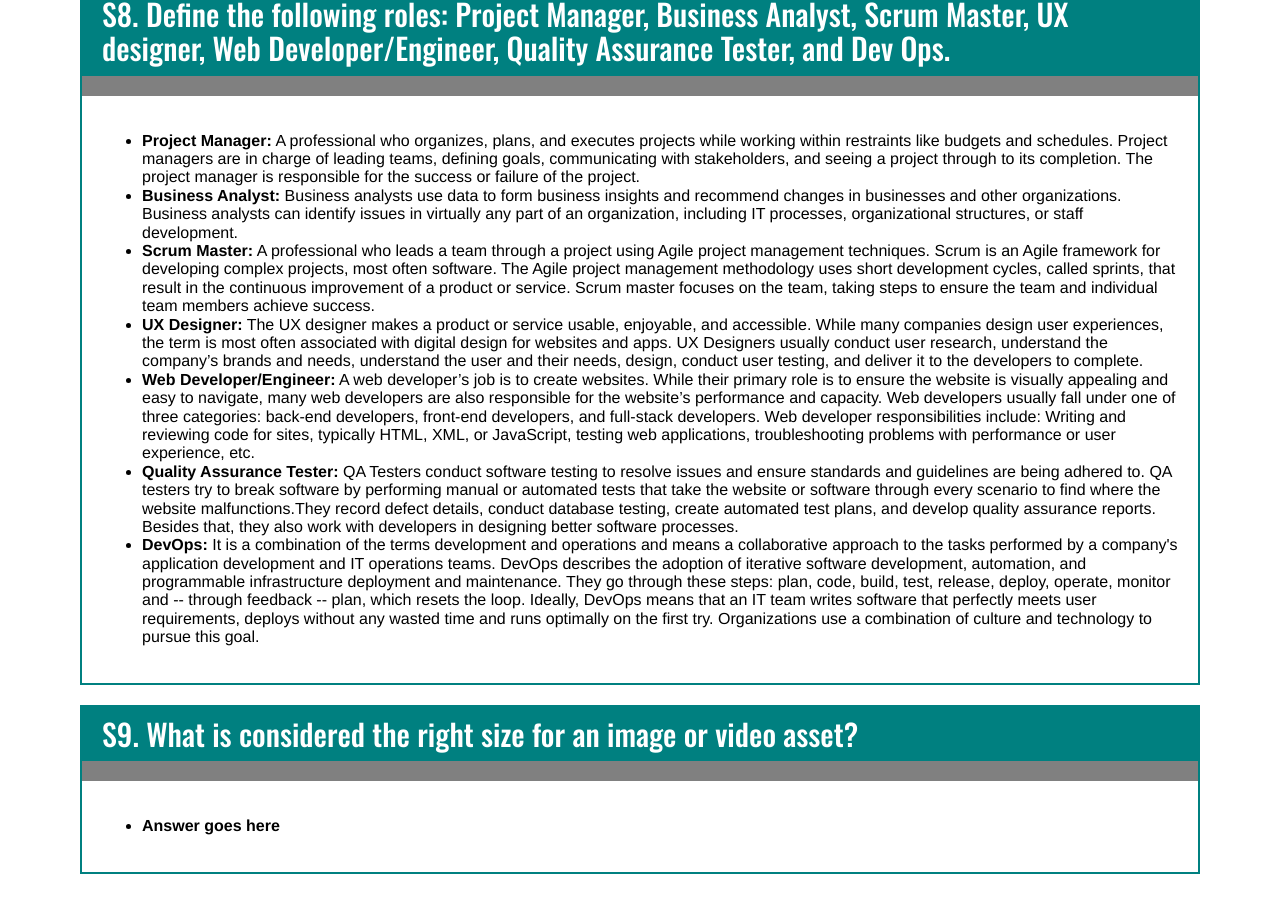
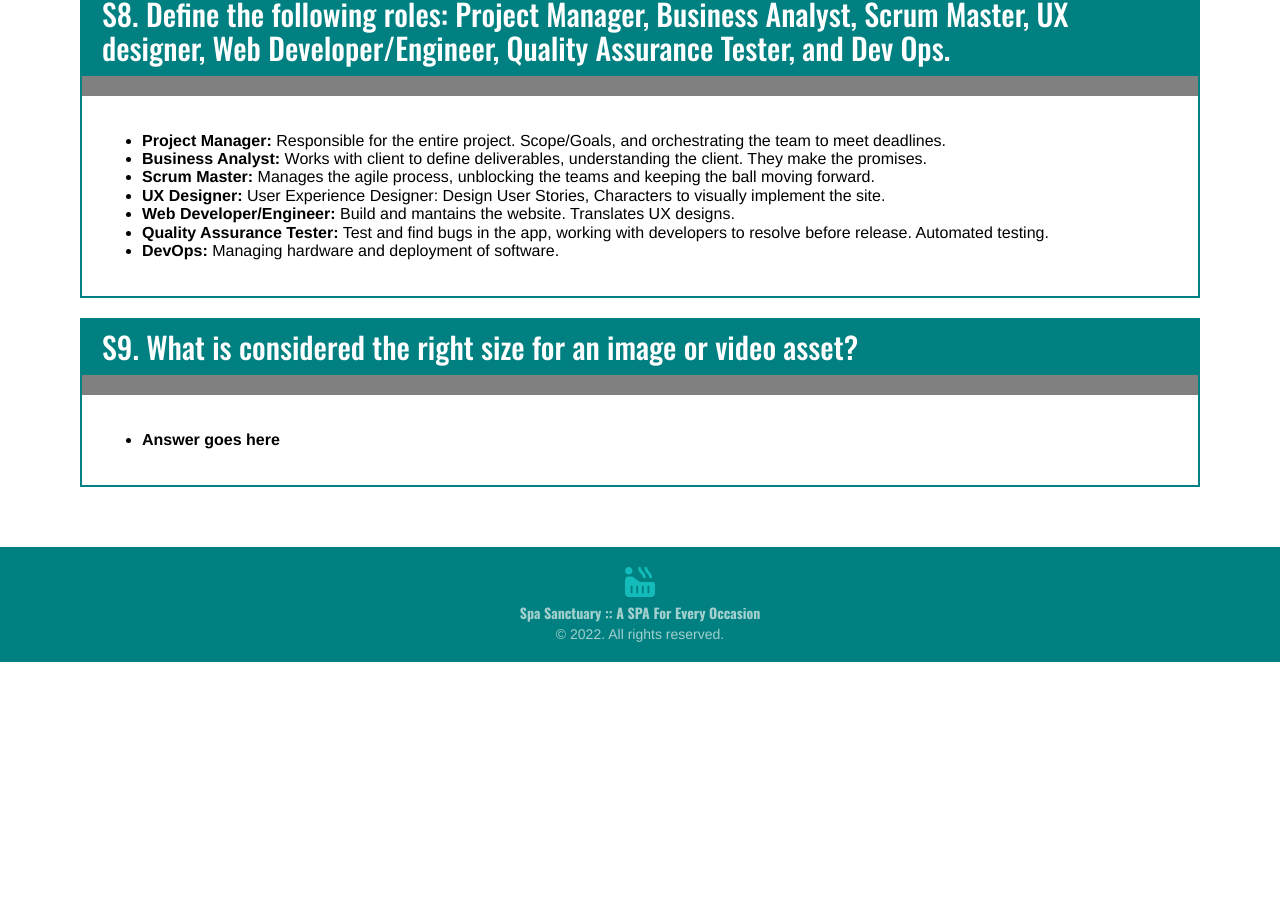
Before and after one commit to claireyz/Web-1-Zhao-Claire-Final, a React (Create React App) app: page /homework in a window 1280 px wide. Shown: the part 2239-3151 px from the top of the page. After the commit the page ends 2901 px from the top, so only its background shows below. Built offline with nearby package versions, Linux system fonts and the light colour scheme.

Commit message:
Updated essay answers

```diff
--- a/src/React/Homework/Essays/Essays.jsx
+++ b/src/React/Homework/Essays/Essays.jsx
@@ -57,13 +57,13 @@ const Essays = () => {
 
             <Essay q='S8.  Define the following roles: Project Manager, Business Analyst, Scrum Master, UX designer, Web Developer/Engineer, Quality Assurance Tester, and Dev Ops.' >
                 <ul>
-                    <li><b>Project Manager:</b> A professional who organizes, plans, and executes projects while working within restraints like budgets and schedules. Project managers are in charge of leading teams, defining goals, communicating with stakeholders, and seeing a project through to its completion. The project manager is responsible for the success or failure of the project. </li>
-                    <li><b>Business Analyst:</b> Business analysts use data to form business insights and recommend changes in businesses and other organizations. Business analysts can identify issues in virtually any part of an organization, including IT processes, organizational structures, or staff development. </li>
-                    <li><b>Scrum Master:</b> A professional who leads a team through a project using Agile project management techniques. Scrum is an Agile framework for developing complex projects, most often software. The Agile project management methodology uses short development cycles, called sprints, that result in the continuous improvement of a product or service. Scrum master focuses on the team, taking steps to ensure the team and individual team members achieve success.</li>
-                    <li><b>UX Designer:</b> The UX designer makes a product or service usable, enjoyable, and accessible. While many companies design user experiences, the term is most often associated with digital design for websites and apps. UX Designers usually conduct user research, understand the company’s brands and needs, understand the user and their needs, design, conduct user testing, and deliver it to the developers to complete. </li>
-                    <li><b>Web Developer/Engineer:</b> A web developer’s job is to create websites. While their primary role is to ensure the website is visually appealing and easy to navigate, many web developers are also responsible for the website’s performance and capacity. Web developers usually fall under one of three categories: back-end developers, front-end developers, and full-stack developers. Web developer responsibilities include: Writing and reviewing code for sites, typically HTML, XML, or JavaScript, testing web applications, troubleshooting problems with performance or user experience, etc. </li>
-                    <li><b>Quality Assurance Tester:</b> QA Testers conduct software testing to resolve issues and ensure standards and guidelines are being adhered to. QA testers try to break software by performing manual or automated tests that take the website or software through every scenario to find where the website malfunctions.They record defect details, conduct database testing, create automated test plans, and develop quality assurance reports. Besides that, they also work with developers in designing better software processes. </li>
-                    <li><b>DevOps:</b> It is a combination of the terms development and operations and means a collaborative approach to the tasks performed by a company's application development and IT operations teams. DevOps describes the adoption of iterative software development, automation, and programmable infrastructure deployment and maintenance. They go through these steps: plan, code, build, test, release, deploy, operate, monitor and -- through feedback -- plan, which resets the loop. Ideally, DevOps means that an IT team writes software that perfectly meets user requirements, deploys without any wasted time and runs optimally on the first try. Organizations use a combination of culture and technology to pursue this goal.</li>
+                    <li><b>Project Manager:</b> Responsible for the entire project. Scope/Goals, and orchestrating the team to meet deadlines. </li>
+                    <li><b>Business Analyst:</b> Works with client to define deliverables, understanding the client. They make the promises. </li>
+                    <li><b>Scrum Master:</b> Manages the agile process, unblocking the teams and keeping the ball moving forward. </li>
+                    <li><b>UX Designer:</b> User Experience Designer: Design User Stories, Characters to visually implement the site. </li>
+                    <li><b>Web Developer/Engineer:</b> Build and mantains the website. Translates UX designs.  </li>
+                    <li><b>Quality Assurance Tester:</b> Test and find bugs in the app, working with developers to resolve before release. Automated testing. </li>
+                    <li><b>DevOps:</b> Managing hardware and deployment of software.</li>
                 </ul>
             </Essay>
 
```
